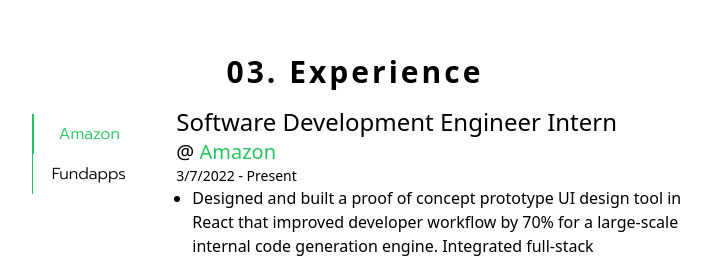
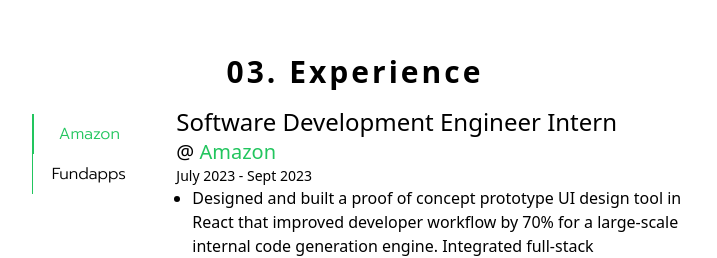
Before and after one commit to biratkk/portfolio-site-v2, a Next.js app: page / in a window 1280 px wide. Shown: the part 2564-2822 px from the top of the page, without its empty margins (285-1002 px from the left). Built offline with nearby package versions, Linux system fonts and the light colour scheme.

Commit message:
Changed dates for Experience Pages

```diff
--- a/pages/components/pages/ExperiencePage.tsx
+++ b/pages/components/pages/ExperiencePage.tsx
@@ -6,8 +6,8 @@
   {
     company: "Amazon",
     role: "Software Development Engineer Intern",
-    fromDate: "3/7/2022",
-    toDate: "Present",
+    fromDate: "July 2023",
+    toDate:"Sept 2023",
     details: [
       `Designed and built a proof of concept prototype UI design tool in
 React that improved developer workflow by 70% for a large-scale
@@ -27,8 +27,8 @@
   {
     company: "Fundapps",
     role: "Software Engineering Intern",
-    fromDate: "7/6/2022",
-    toDate: "7/9/2022",
+    fromDate: "June 2022",
+    toDate: "September 2022",
     details: [
       `Migrated a dynamic graph and chat box from monolithic .NET
     component to standalone React service, allowing the user to
```
